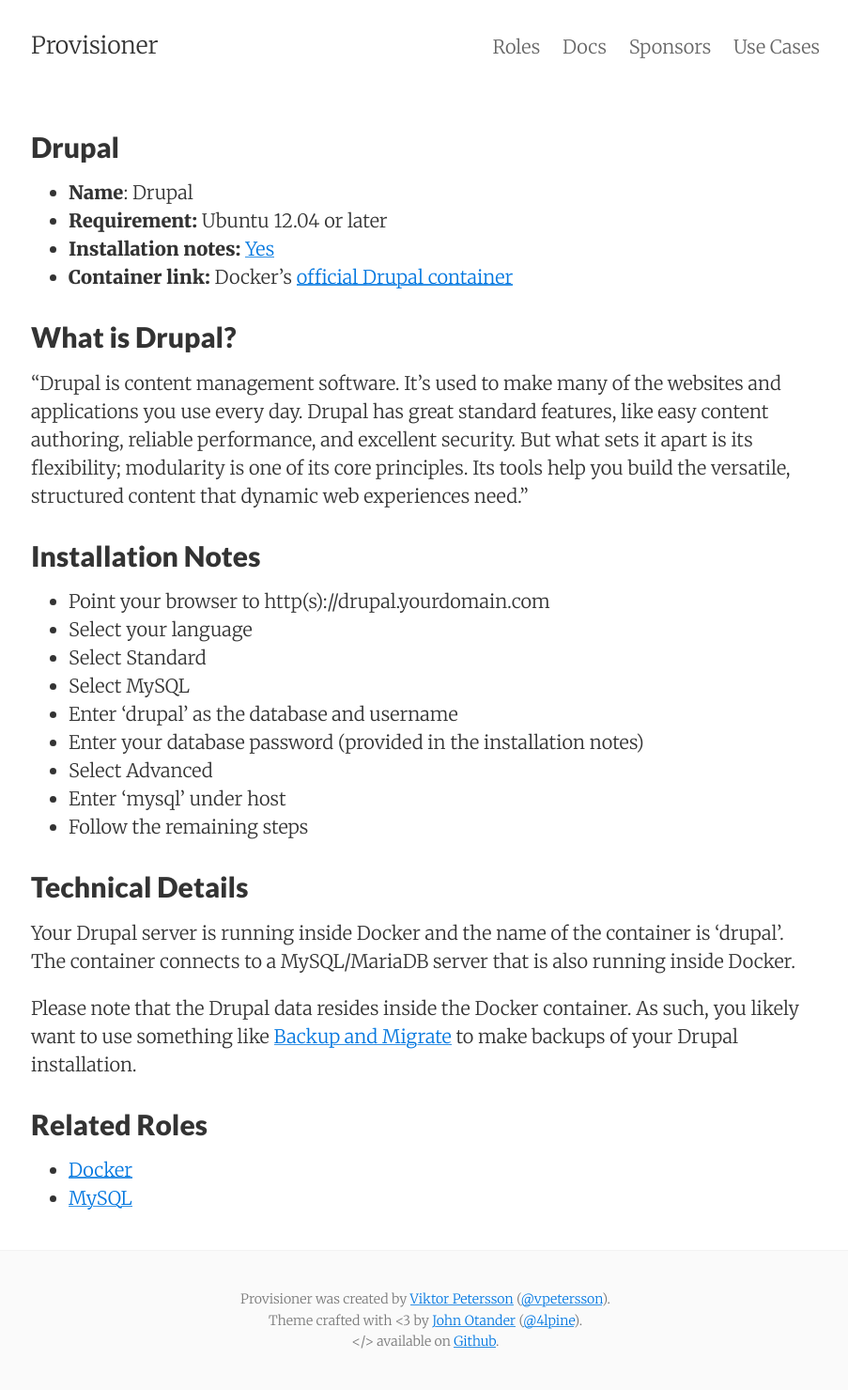
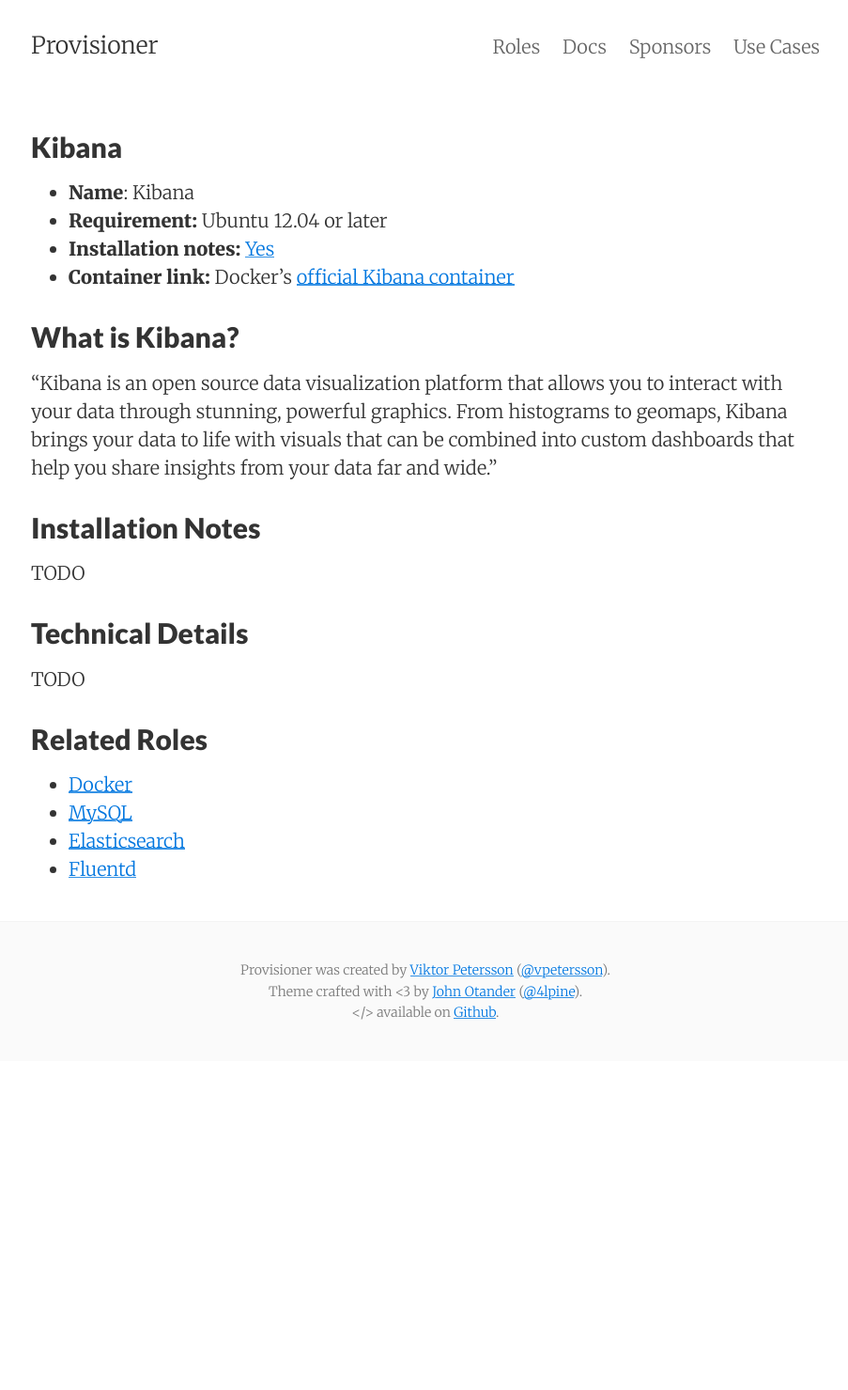
Before and after one commit to murisfurder/provisioner, a Jekyll site: the page built from docs/docs/roles/kibana.md, in a window 1280 px wide. Shown: the whole page at 94% size, without its empty margins (187-1090 px from the left). Built offline with Jekyll 4.4.1, drawn with Linux system fonts in a browser that asks for light colours; after the commit the page ends 1129 px from its top, so only the background shows below that.

Commit message:
Fixes docs

```diff
--- a/docs/docs/roles/kibana.md
+++ b/docs/docs/roles/kibana.md
@@ -1,39 +1,28 @@
 ---
 layout: page
-title: Drupal
-permalink: /docs/roles/drupal
-tags: docker,mysql,drupal,role
+title: Kibana
+permalink: /docs/roles/kibana
+tags: docker,mysql,kibana,role
 ---
 
-* **Name**: Drupal
+* **Name**: Kibana
 * **Requirement:** Ubuntu 12.04 or later
-* **Installation notes:** [Yes](https://github.com/OnApp/provisioner/blob/master/provision_profiles/drupal_install_notes.tpl)
-* **Container link:** Docker's [official Drupal container](https://hub.docker.com/_/drupal/)
+* **Installation notes:** [Yes](https://github.com/OnApp/provisioner/blob/master/provision_profiles/kibana_install_notes.tpl)
+* **Container link:** Docker's [official Kibana container](https://hub.docker.com/_/kibana/)
 
 
-## What is Drupal?
-"Drupal is content management software. It's used to make many of the websites and applications you use every day. Drupal has great standard features, like easy content authoring, reliable performance, and excellent security. But what sets it apart is its flexibility; modularity is one of its core principles. Its tools help you build the versatile, structured content that dynamic web experiences need."
+## What is Kibana?
+"Kibana is an open source data visualization platform that allows you to interact with your data through stunning, powerful graphics. From histograms to geomaps, Kibana brings your data to life with visuals that can be combined into custom dashboards that help you share insights from your data far and wide."
 
 ## Installation Notes
-
- * Point your browser to http(s)://drupal.yourdomain.com
- * Select your language
- * Select Standard
- * Select MySQL
-  * Enter 'drupal' as the database and username
-  * Enter your database password (provided in the installation notes)
- * Select Advanced
-  * Enter 'mysql' under host
- * Follow the remaining steps
-
+TODO
 
 ## Technical Details
-
-Your Drupal server is running inside Docker and the name of the container is 'drupal'. The container connects to a MySQL/MariaDB server that is also running inside Docker.
-
-Please note that the Drupal data resides inside the Docker container. As such, you likely want to use something like [Backup and Migrate](https://www.drupal.org/project/backup_migrate) to make backups of your Drupal installation.
+TODO
 
 ## Related Roles
 
 * [Docker](/docs/roles/docker)
 * [MySQL](/docs/roles/mysql)
+* [Elasticsearch](/docs/roles/elasticsearch)
+* [Fluentd](/docs/roles/fluentd)
```
Also changed, not shown: docs/docs/roles/elasticsearch.md (+11 -24 lines), docs/docs/roles/fluentd.md (+1 -1 lines).
